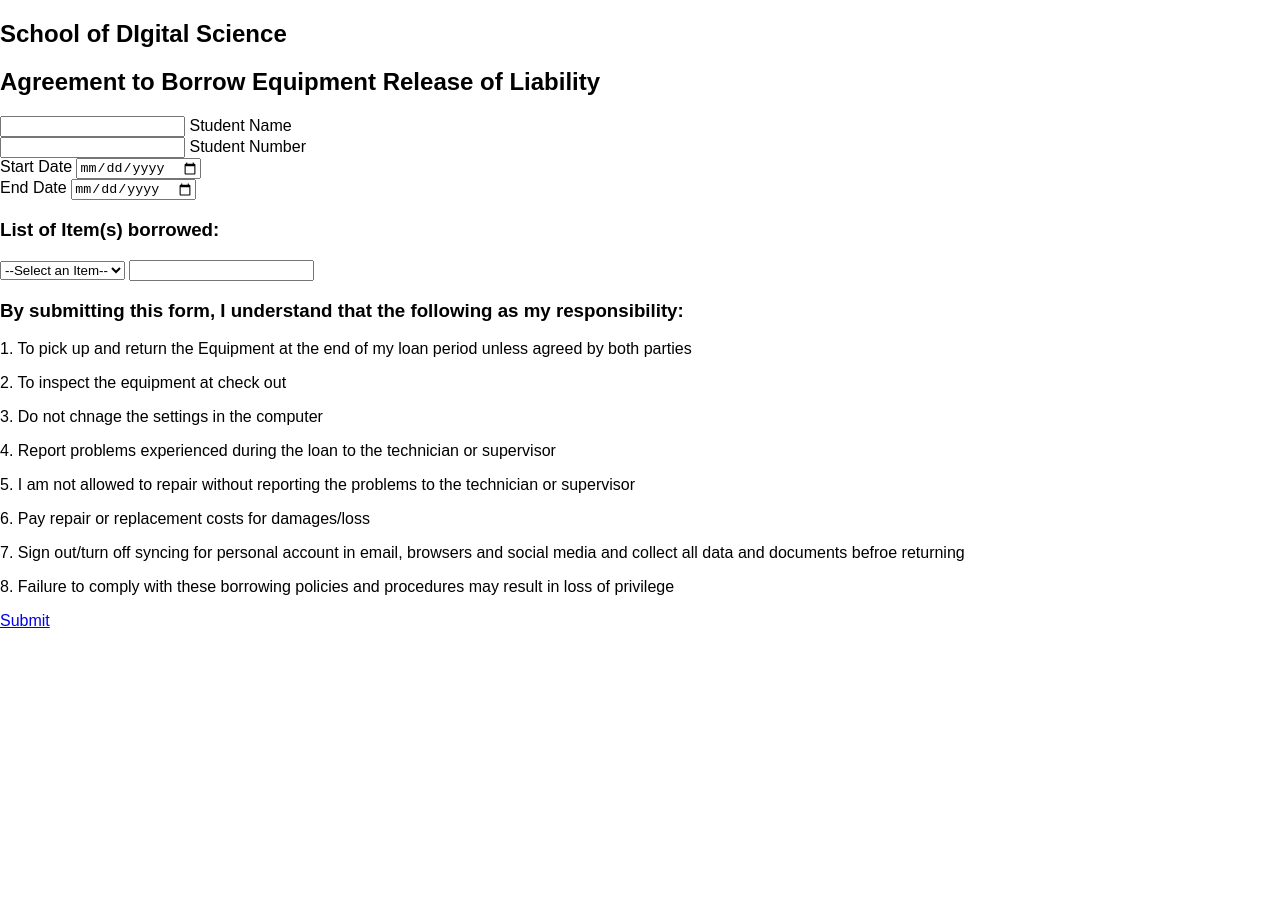
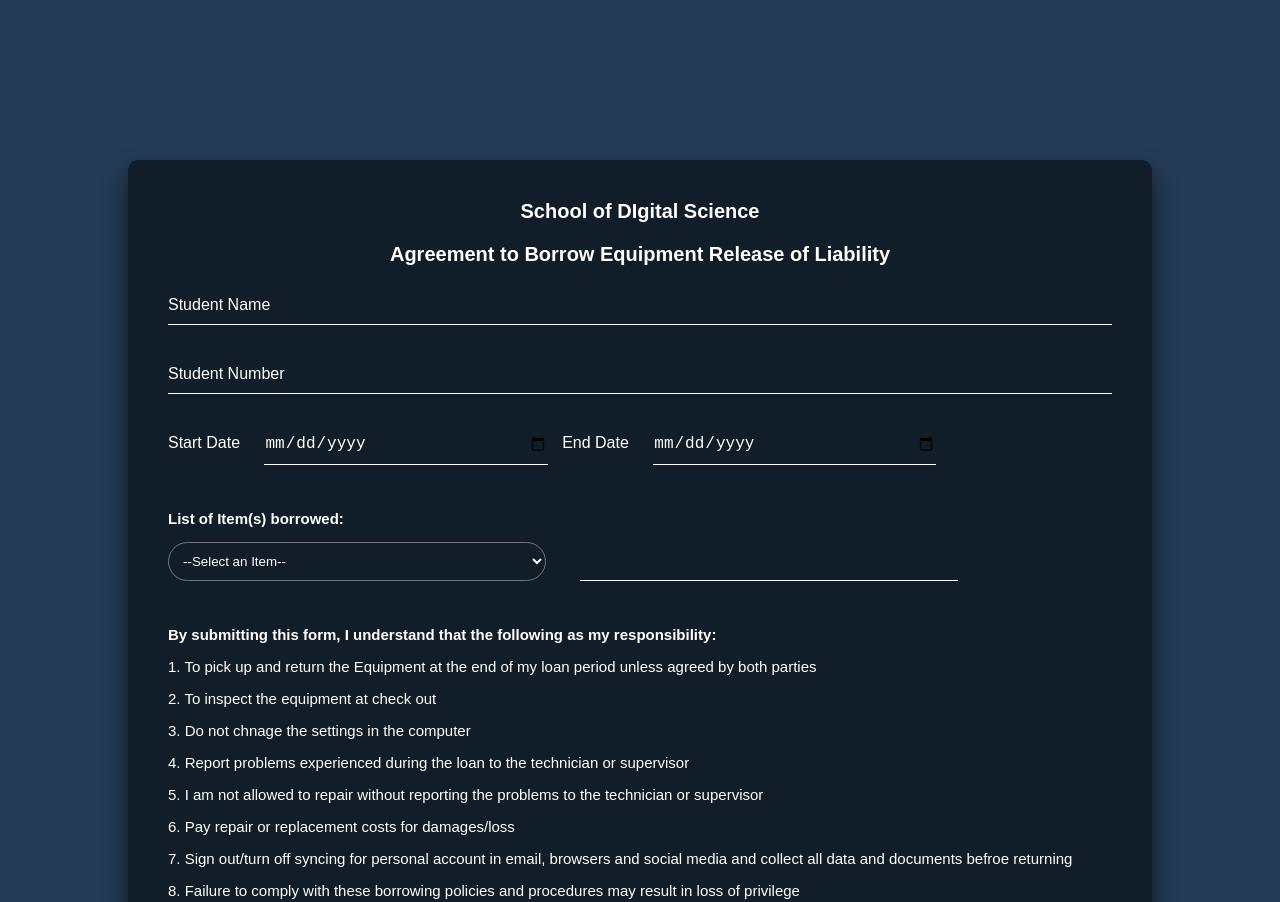
Before and after one commit to ss4301group3/sds-resource-mgt-system, a website: page frontend/form.html in a window 1280 px wide. Shown: the top 902 px of the page. Before the commit the page ends 800 px from the top, so only its background shows below. Drawn offline with nearby package versions, Linux system fonts and the light colour scheme; files that its build step writes are made by us from their sources.

Commit message:
Update form.html

```diff
--- a/frontend/form.html
+++ b/frontend/form.html
@@ -2,7 +2,7 @@
 <html>
 <head>
   <title>SDS Lending Form</title>
-  <link rel="stylesheet" href="style.css">
+  <link rel="stylesheet" href="form-style.css">
 </head>
 
 <body></body>
```
